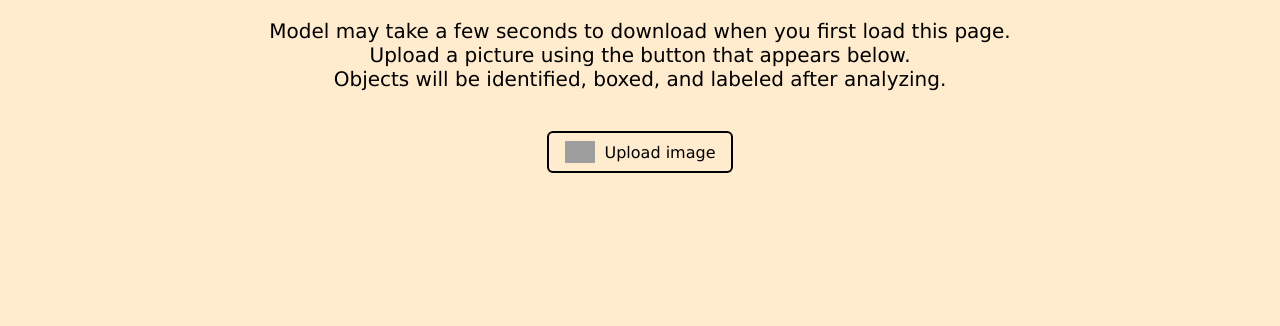
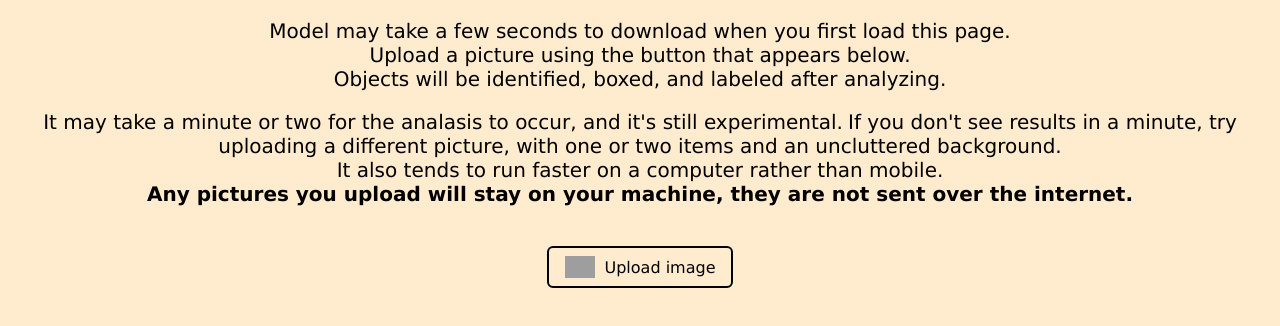
Before and after one commit to sdbenezra/sdbenezra-TJS-ObjectDetection, a plain HTML site: page index.html in a window 1280 px wide. Shown: the part 62-388 px from the top of the page. Drawn offline with Linux system fonts and the light colour scheme; grey boxes are pictures that could not be loaded.

Commit message:
Update intro message on index page.

```diff
--- a/index.html
+++ b/index.html
@@ -12,7 +12,11 @@
         <h1>Object Detection Demo</h1>
         <p1>Model may take a few seconds to download when you first load this page.</p1><br/>
         <p1>Upload a picture using the button that appears below.</p1><br/>
-        <p1>Objects will be identified, boxed, and labeled after analyzing.</p1>
+        <p1>Objects will be identified, boxed, and labeled after analyzing.</p1><br/><br/>
+        <p1>It may take a minute or two for the analasis to occur, and it's still experimental.</p1>
+        <p1>If you don't see results in a minute, try uploading a different picture, with one or two items and an uncluttered background.</p1><br/>
+        <p1>It also tends to run faster on a computer rather than mobile.</p1><br/>
+        <p1><b>Any pictures you upload will stay on your machine, they are not sent over the internet.</b></p1>
     </div>
     <main class="container">
         <label class="custom-file-upload">
```
